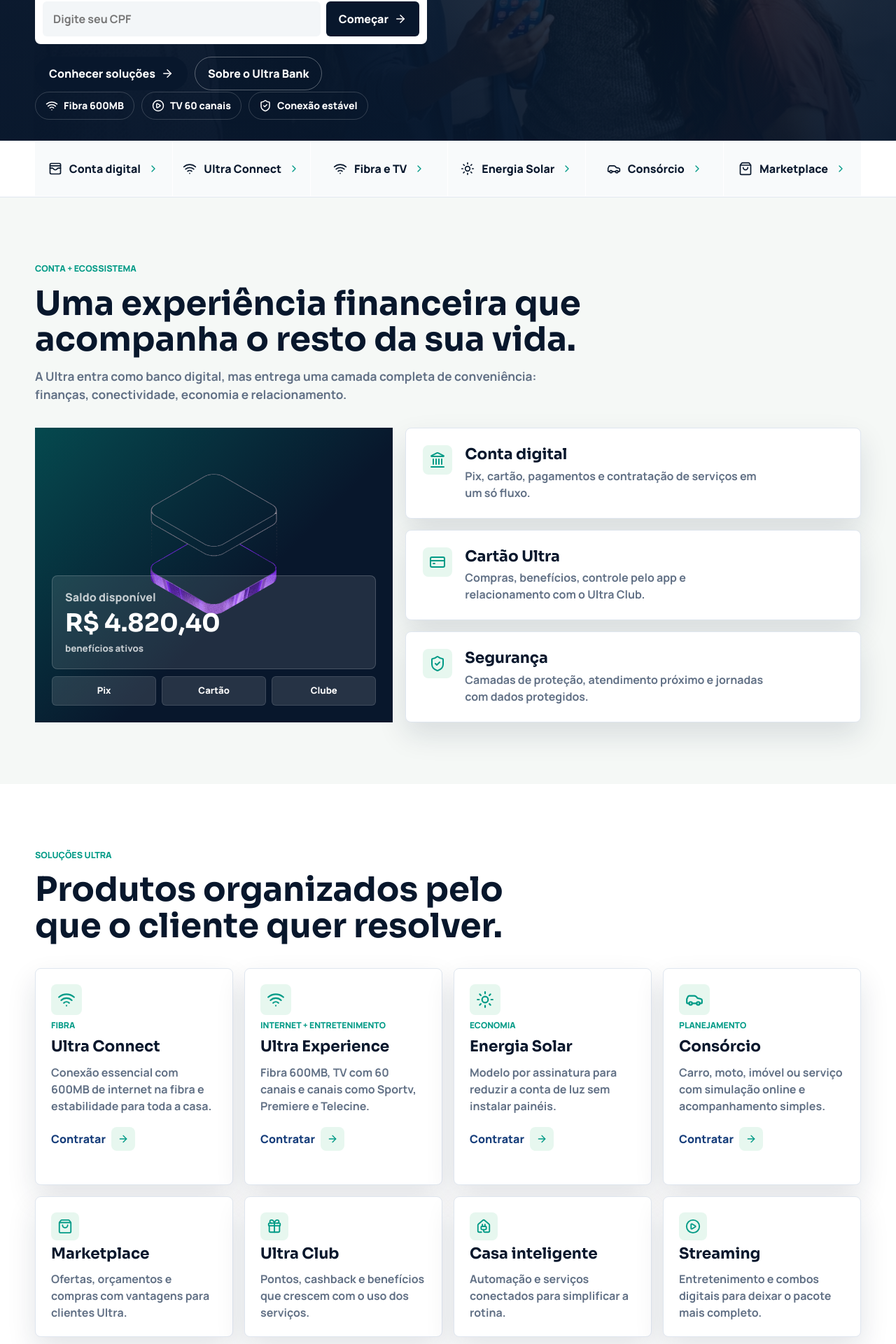
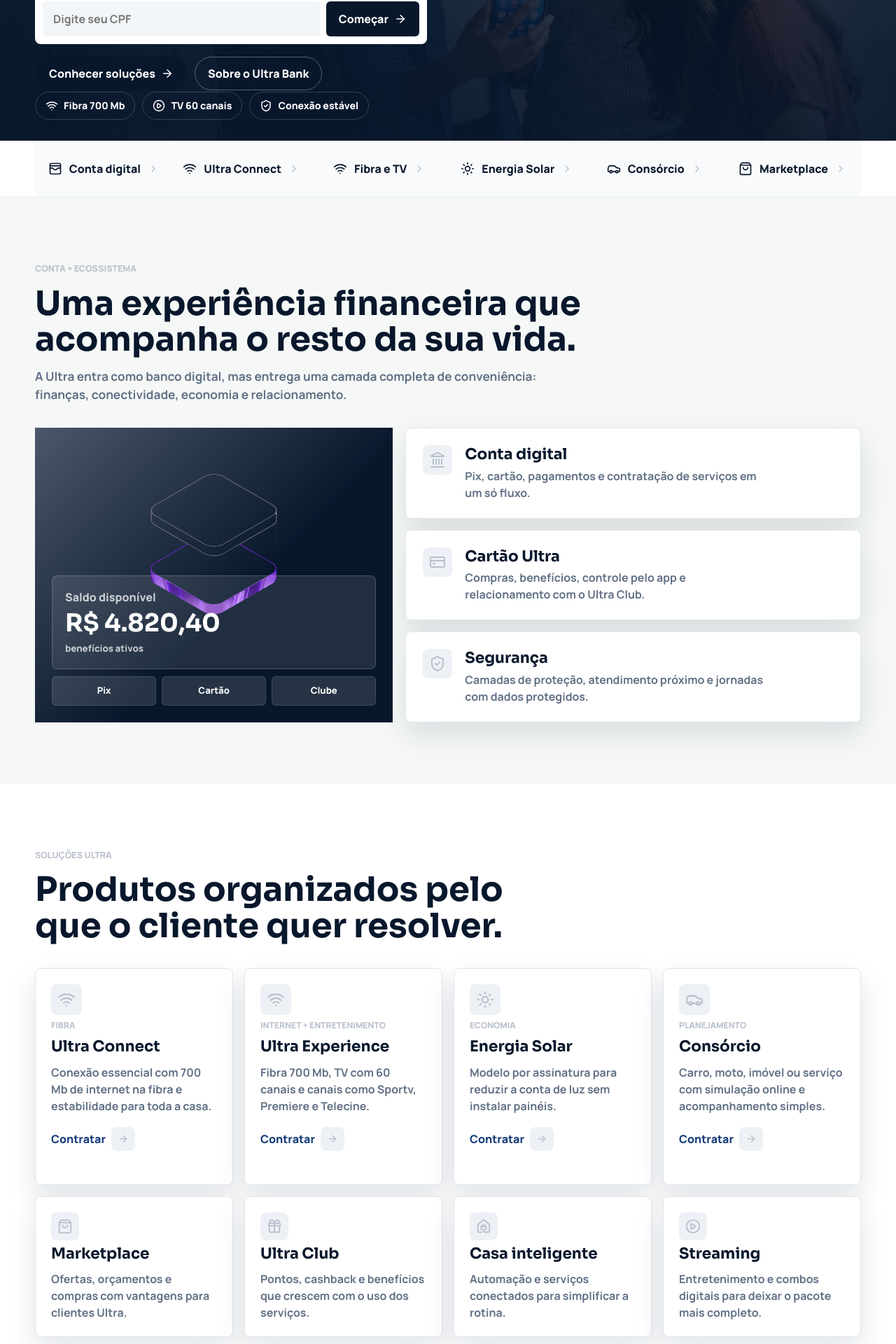
Before and after one commit to diovaniomota/Ultra-Bank-site, a React (Vite) app: page / in a window 1280 px wide. Shown: the part 709-2629 px from the top of the page at 70% size. Built offline with nearby package versions, Linux system fonts and the light colour scheme.

Commit message:
feat: update internet speed references from 600MB to 700Mb in App.jsx and adjust color variables in index.css

```diff
--- a/src/App.jsx
+++ b/src/App.jsx
@@ -40,7 +40,7 @@
 ];
 
 const heroHighlights = [
-  { icon: Wifi, label: 'Fibra 600MB' },
+  { icon: Wifi, label: 'Fibra 700 Mb' },
   { icon: PlayCircle, label: 'TV 60 canais' },
   { icon: ShieldCheck, label: 'Conexão estável' },
 ];
@@ -65,13 +65,13 @@
     icon: Wifi,
     eyebrow: 'Fibra',
     title: 'Ultra Connect',
-    text: 'Conexão essencial com 600MB de internet na fibra e estabilidade para toda a casa.',
+    text: 'Conexão essencial com 700 Mb de internet na fibra e estabilidade para toda a casa.',
   },
   {
     icon: Wifi,
     eyebrow: 'Internet + entretenimento',
     title: 'Ultra Experience',
-    text: 'Fibra 600MB, TV com 60 canais e canais como Sportv, Premiere e Telecine.',
+    text: 'Fibra 700 Mb, TV com 60 canais e canais como Sportv, Premiere e Telecine.',
   },
   {
     icon: Sun,
@@ -98,20 +98,20 @@
   {
     badge: 'Conexão essencial',
     title: 'Ultra Connect',
-    summary: '600MB de internet na fibra para uma casa mais rápida e estável.',
+    summary: '700 Mb de internet na fibra para uma casa mais rápida e estável.',
     price: '89',
     cents: ',90',
     note: 'Taxa de serviço. Consulte disponibilidade técnica.',
-    apps: ['Internet na fibra 600MB', 'Ideal para streaming e jogos', 'Conexão estável para toda a casa'],
+    apps: ['Internet na fibra 700 Mb', 'Ideal para streaming e jogos', 'Conexão estável para toda a casa'],
   },
   {
     badge: 'Experiência completa',
     title: 'Ultra Experience',
-    summary: 'Internet 600MB com entretenimento completo para toda a família.',
+    summary: 'Internet 700 Mb com entretenimento completo para toda a família.',
     price: '119',
     cents: ',90',
     note: 'Canais e serviços sujeitos a alteração sem aviso prévio.',
-    apps: ['Internet na fibra 600MB', 'TV com 60 canais', 'Inclui Sportv, Premiere e Telecine'],
+    apps: ['Internet na fibra 700 Mb', 'TV com 60 canais', 'Inclui Sportv, Premiere e Telecine'],
     featured: true,
   },
   {
@@ -121,7 +121,7 @@
     price: '299',
     cents: ',90',
     note: 'Inclui propaganda no canal próprio da Ultra. Consulte disponibilidade técnica.',
-    apps: ['Internet na fibra 600MB', 'TV com 60 canais', 'Propaganda no canal próprio da Ultra'],
+    apps: ['Internet na fibra 700 Mb', 'TV com 60 canais', 'Propaganda no canal próprio da Ultra'],
   },
 ];
 
@@ -480,9 +480,9 @@
     fieldLabel: 'Selecione o plano desejado',
     field: (
       <select>
-        <option>Ultra Connect - 600MB - R$ 89,90</option>
-        <option>Ultra Experience - 600MB + TV 60 canais - R$ 119,90</option>
-        <option>Ultra Experience Negócios - 600MB + TV + propaganda - R$ 299,90</option>
+        <option>Ultra Connect - 700 Mb - R$ 89,90</option>
+        <option>Ultra Experience - 700 Mb + TV 60 canais - R$ 119,90</option>
+        <option>Ultra Experience Negócios - 700 Mb + TV + propaganda - R$ 299,90</option>
       </select>
     ),
   },
@@ -797,7 +797,7 @@
           <span className="eyebrow">Ultra Fibra + TV</span>
           <h2>Planos reais para conectar sua casa e o seu negócio.</h2>
           <p>
-            Internet na fibra de 600MB, entretenimento com TV e uma opção com propaganda no canal
+            Internet na fibra de 700 Mb, entretenimento com TV e uma opção com propaganda no canal
             próprio da Ultra para ampliar a visibilidade da sua empresa.
           </p>
         </div>
--- a/src/index.css
+++ b/src/index.css
@@ -5,9 +5,9 @@
   --muted: #617085;
   --navy: #08172c;
   --blue: #163d7a;
-  --teal: #009a86;
-  --mint: #e7f7ef;
-  --lime: #c8ec72;
+  --teal: #b8c0cc;
+  --mint: #edf1f5;
+  --lime: #d7dde5;
   --gold: #f3c34b;
   --coral: #ff714f;
   --paper: #f5f8f6;
@@ -190,7 +190,7 @@
 
 .hero-content .eyebrow,
 .contract-copy .eyebrow {
-  color: var(--lime);
+  color: var(--teal);
 }
 
 h1,
@@ -388,7 +388,7 @@
 }
 
 .app-showcase::before {
-  background: linear-gradient(135deg, rgba(0, 154, 134, 0.38), transparent 58%);
+  background: linear-gradient(135deg, rgba(184, 192, 204, 0.38), transparent 58%);
   content: '';
   inset: 0;
   position: absolute;
@@ -867,7 +867,7 @@
 .form-row input:focus,
 .form-row select:focus {
   border-color: var(--teal);
-  box-shadow: 0 0 0 3px rgba(0, 154, 134, 0.12);
+  box-shadow: 0 0 0 3px rgba(184, 192, 204, 0.18);
 }
 
 .submit-button {
```
